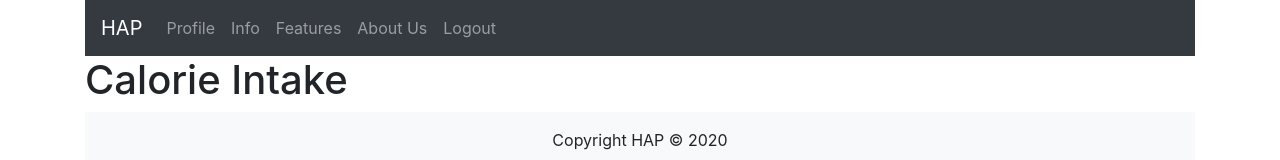
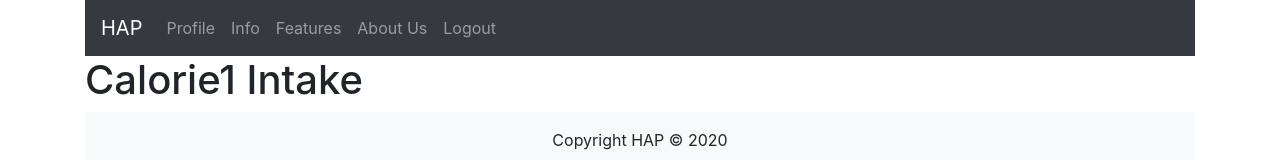
Before and after one commit to Pravindu-Lokuarumage/Strawhats, a React (Create React App) app in the folder web/: page /calorieIntake in a window 1280 px wide. Shown: the top 160 px of the page. Built offline with nearby package versions, Linux system fonts and the light colour scheme; no server answers; sample sign-in values are in the browser's storage.

Commit message:
Checking Heroku

```diff
--- a/web/src/pages/calorieIntake.jsx
+++ b/web/src/pages/calorieIntake.jsx
@@ -48,7 +48,7 @@ class CalorieIntake extends Component {
 		...queryParams,
 		format: 'json',
 		};
-		$.get(queryParam)
+		$.get(queryParam['oauth_signature'])
 		.then(response => {
 			if (response){
 				console.log("Fetched")
@@ -60,23 +60,11 @@ class CalorieIntake extends Component {
 			}
 		})
 	}
-	// componentDidMount{
-	// 	$.get(`${API_URL}/profile/${currentUser}`)
-	// 	.then(response => {
-	// 		if (response[0]== null){
-	// 			window.location.href = '/create';
-	// 		}
-	// 		else{
-	// 			this.setState({profile:response[0]})
-	// 		}
-
-	// 	})
-	// }
 	render(){
 		return(
 			<div className="container">
                 <div id="navbar"><Navbar></Navbar></div>
-				<h1>Calorie Intake</h1>
+				<h1>Calorie1 Intake</h1>
 				{/* { console.log(this.getOauthParameters())}
 				{ console.log(this.getSignature())} */}
 				{ console.log(this.makeApiCall())}
```
